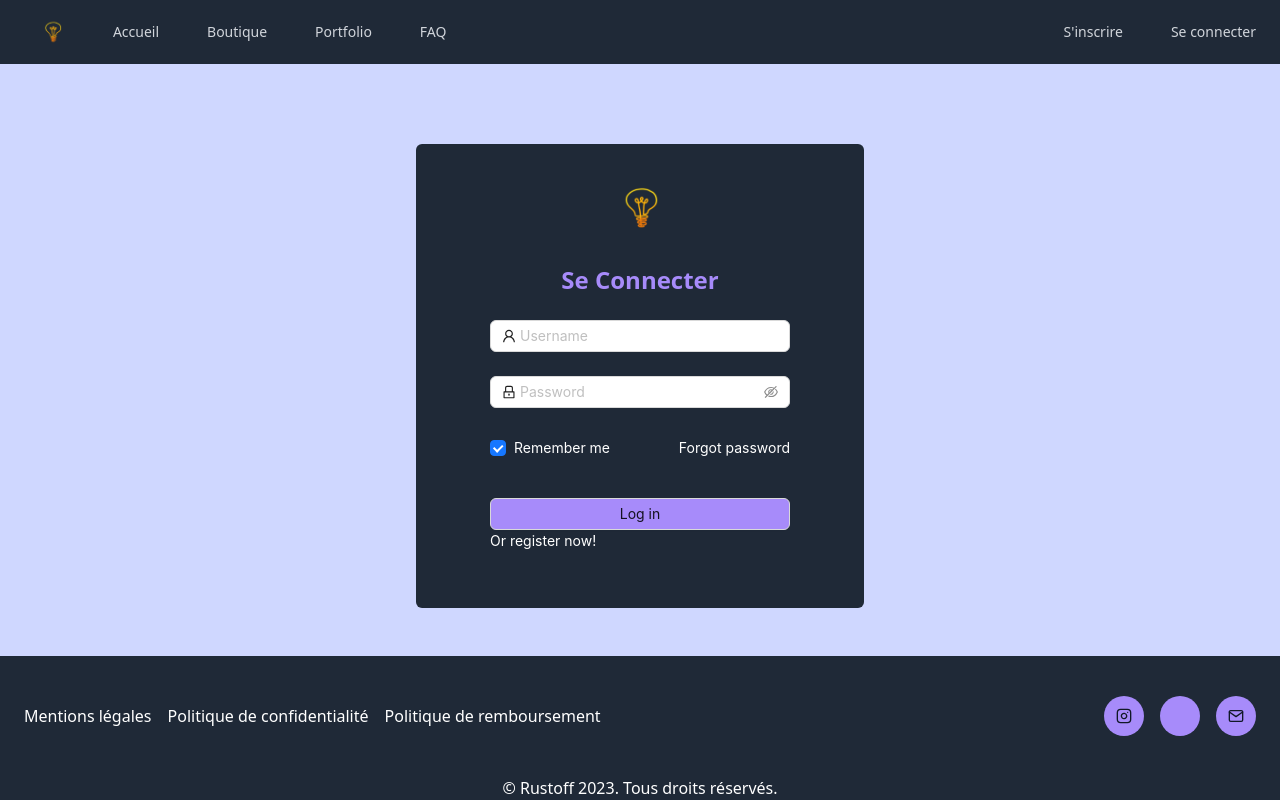
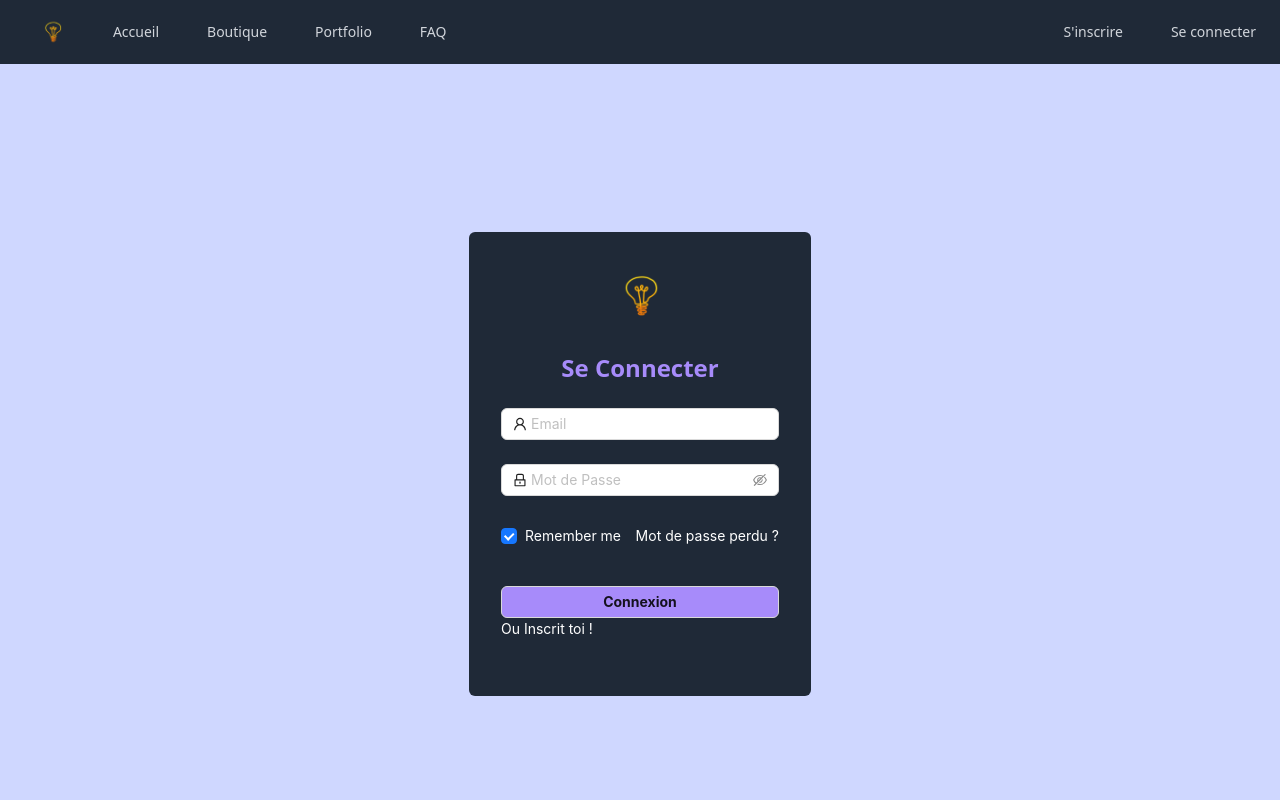
Before and after one commit to Hamza-bakk/Rustoff_Front, a React (Vite) app: page /login in a window 1280 px wide. Shown: the top 800 px of the page. Built offline with nearby package versions, Linux system fonts and the light colour scheme; no server answers; some icons are missing.

Commit message:
loginform

```diff
--- a/src/pages/Auth/Login/index.jsx
+++ b/src/pages/Auth/Login/index.jsx
@@ -24,7 +24,7 @@ const LoginForm = () => {
         },
         body: JSON.stringify({
           user: {
-            email: values.username,
+            email: values.email,
             password: values.password,
           },
         }),
@@ -67,9 +67,11 @@ const LoginForm = () => {
   };
 
   return (
-    <div className="bg-gray-800 rounded-md max-w-md mx-auto mt-20 p-8">
+<div className="flex items-center justify-center h-screen">
+    <div className="bg-gray-800 rounded-md max-w-md mx-auto p-8">
       <img src={logo} alt="Logo" className="w-35 h-16 mx-auto mb-4" />
-        <h2 className="font-extrabold text-2xl text-violet-400 text-center mb-4">Se Connecter</h2>
+      <h2 className="font-extrabold text-2xl text-violet-400 text-center mb-4">Se Connecter</h2>
+
     <Form
       name="normal_login"
       className="login-form"
@@ -79,29 +81,29 @@ const LoginForm = () => {
       onFinish={handleLogin}
     >
       <Form.Item
-        name="username"
+        name="email"
         rules={[
           {
             required: true,
-            message: 'Please input your Username!',
+            message: 'Merci de mettre votre email!',
           },
         ]}
       >
-        <Input prefix={<UserOutlined className="site-form-item-icon" />} placeholder="Username" />
+        <Input prefix={<UserOutlined className="site-form-item-icon" />} placeholder="Email" />
       </Form.Item>
         <Form.Item
           name="password"
           rules={[
             {
               required: true,
-              message: 'Please input your Password!',
+              message: 'Merci de mettre votre mot de!',
             },
           ]}
         >
           <Input.Password
             prefix={<LockOutlined className="site-form-item-icon" />}
             iconRender={(visible) => (visible ? <EyeTwoTone /> : <EyeInvisibleOutlined />)}
-            placeholder="Password"
+            placeholder="Mot de Passe"
           />
         </Form.Item>
       <Form.Item>
@@ -110,18 +112,19 @@ const LoginForm = () => {
         </Form.Item>
 
         <a className="login-form-forgot text-white" href="">
-          Forgot password
+          Mot de passe perdu ?
         </a>
       </Form.Item>
 
       <Form.Item>
-      <Button type="" htmlType="submit" className="login-form-button bg-violet-400 hover:bg-violet-300">
-        Log in
+      <Button type="" htmlType="submit" className="login-form-button font-bold bg-violet-400 hover:bg-violet-300">
+        Connexion
       </Button>
-        <a href="/register" className="text-white">Or register now!</a>
+        <a href="/register" className="text-white">Ou Inscrit toi !</a>
       </Form.Item>
     </Form>
   </div>
+</div>
 );
       }
 
```
